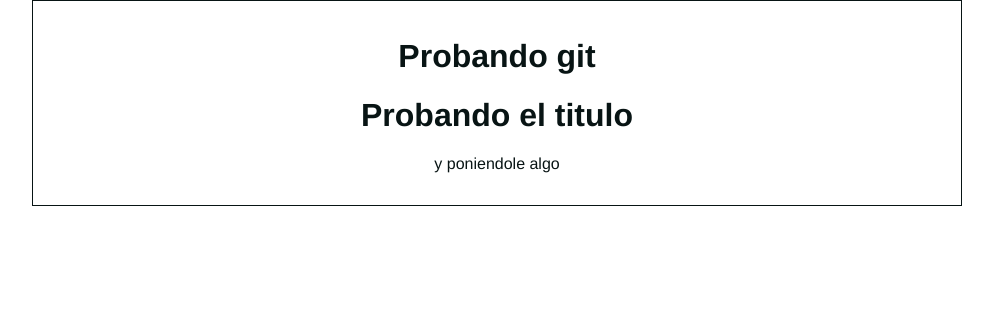
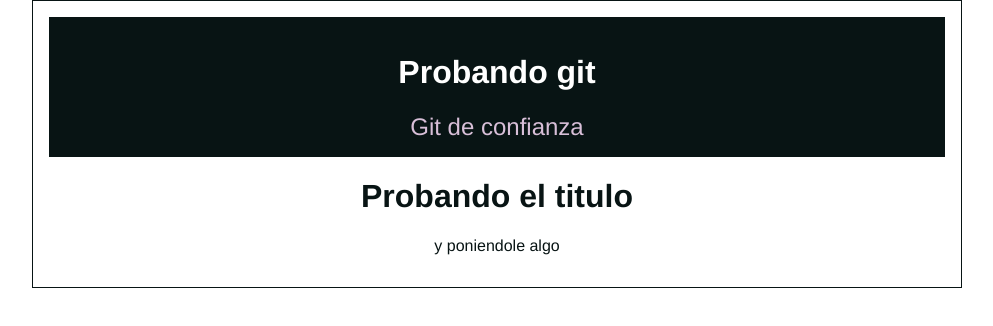
Before and after one commit to VaninaLuna/hyperblog, a plain HTML site: page index.html in a window 1280 px wide. Shown: the whole page, without its empty margins (143-1136 px from the left). Drawn offline with Linux system fonts and the light colour scheme.

Commit message:
Cabecera finalizada

```diff
--- a/css/estilos.css
+++ b/css/estilos.css
@@ -18,3 +18,15 @@ body{
     font-size: 2rem;
     color: rgb(8, 20, 20);
 }
+
+#cabecera{
+    background-color: rgb(8, 20, 20);
+    color: white;
+    padding: 1rem;
+    margin-bottom: 1rem;
+}
+
+#cabecera span{
+    font-size: 1.5rem;
+    color: thistle;
+}
--- a/index.html
+++ b/index.html
@@ -8,8 +8,9 @@
 </head>
 <body>
     <div id="container">
-        <div id="cabecer">
+        <div id="cabecera">
             <h1>Probando git</h1>
+            <span id="span"> Git de confianza</span>
         </div>
         <div id="post">
             <h1>Probando el titulo</h1>
```
Also changed, not shown: 1 other file.
